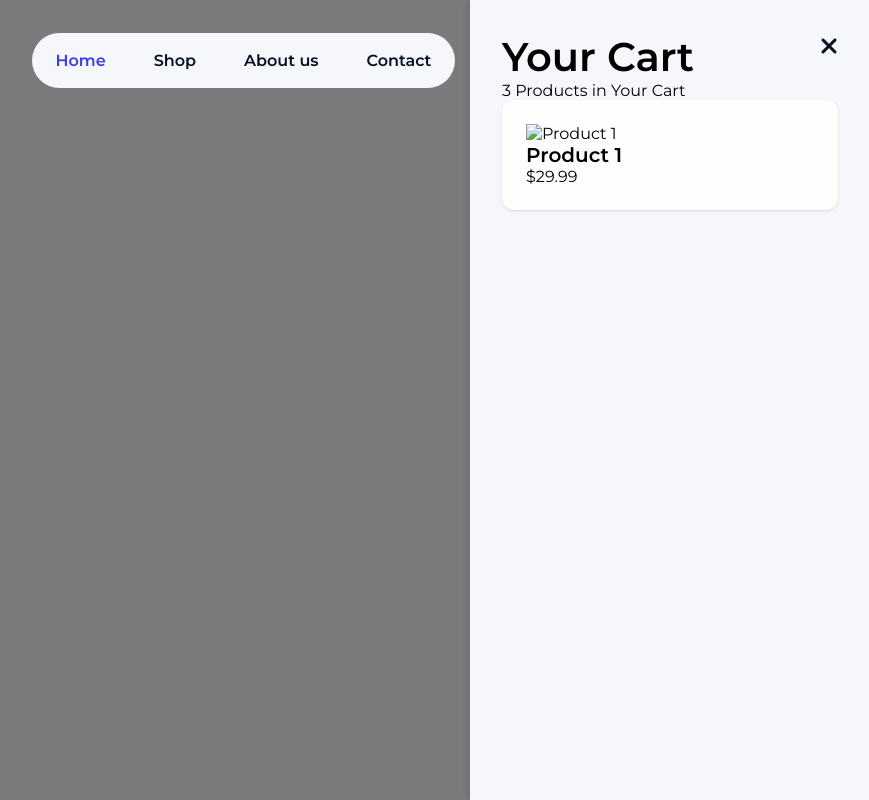
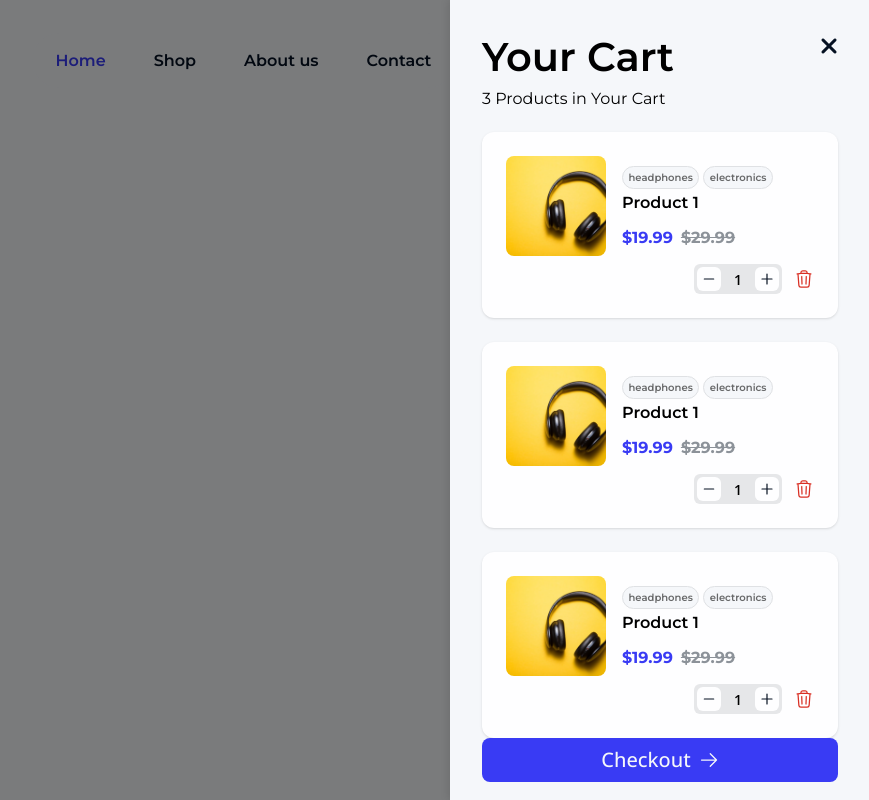
Before and after one commit to helenesyre/PE1-helene-syre, a website built with Vite: page index.html in a window 1280 px wide. Both pictures are taken after a click on the element 1122 px from the left and 60 px from the top of the page. Shown: the top 800 px of the page, without its empty margins (410-1279 px from the left). Built offline with nearby package versions, Linux system fonts and the light colour scheme; no server answers; files whose address does not match are found by name.

Commit message:
Added product cart card component
Extracted cart menu styles to a new cart-menu.css file and removed related styles from navbar.css. Added a reusable productCartCard component for displaying cart items, and updated cartMenu.js to use this component. Added a delete icon and improved cart menu structure and styling for better maintainability.

```diff
--- /dev/null
+++ b/src/assets/styles/cart-menu.css
@@ -0,0 +1,239 @@
+/*========== Cart menu ==========*/
+
+.cart__menu {
+  position: fixed;
+  top: 0;
+  right: -100%;
+  width: 100%;
+  height: 100vh;
+  background-color: var(--color-white-500);
+  padding: var(--spacing-32);
+  transition: right 0.4s;
+  box-shadow: -2px 0 8px rgba(0, 0, 0, 0.1);
+  z-index: 1000;
+}
+
+.cart__menu.show-cart {
+  right: 0;
+}
+
+#cart-button {
+  cursor: pointer;
+}
+
+.cart__container {
+    display: flex;
+    flex-direction: column;
+    height: 100%;
+}
+
+.cart__title {
+    margin-bottom: var(--spacing-8);
+}
+
+.cart__subtitle {
+    margin-bottom: var(--spacing-24);
+}
+
+.cart__checkout {
+    margin-top: auto;
+}
+
+/*========== Cart Items ==========*/
+
+.cart__content {
+    display: flex;
+    gap: var(--spacing-24);
+    flex-direction: column;
+}
+
+.cart__item {
+    display: flex;
+    flex-direction: column;
+    gap: var(--spacing-8);
+}
+
+.cart__item--info {
+    display: flex;
+    gap: var(--spacing-16);
+    align-items: center;
+}
+
+/*========== Image ==========*/
+
+.cart__item--img {
+    width: 100px;
+    height: 100px;
+    border-radius: 8px;
+    overflow: hidden;
+    flex-shrink: 0;
+}
+
+.cart__item--img img {
+    width: 100%;
+    height: 100%;
+    object-fit: cover;
+    display: block;
+}
+
+/*========== Details ==========*/
+
+.cart__item--details {
+    display: flex;
+    flex-direction: column;
+    gap: var(--spacing-4);
+}
+
+
+/*========== Tags ==========*/
+
+.cart__item--tags {
+    display: flex;
+    flex-wrap: wrap;
+    gap: var(--spacing-4);
+}
+
+.tag--cart {
+    padding: var(--spacing-4) 5.5px;
+    justify-content: center;
+    align-items: center;
+    border-radius: 20px;
+    border: 1px solid var(--color-white-600);
+    color: var(--color-white-900);
+    background: var(--color-white-500);
+    font-size: 10px;
+    font-weight: var(--font-weight-semibold);
+    width: fit-content;
+}
+
+/*========== Product name ==========*/
+
+h4.cart__item--name {
+    font-size: 16px;
+    font-weight: var(--font-weight-semibold);
+    margin-bottom: 12px;
+}
+
+/*========== Price ==========*/
+
+.cart__item--price,
+.cart__item--price-regular {
+    display: flex;
+    gap: var(--spacing-8);
+    font-size: var(--font-size-label-small);
+    font-weight: var(--font-weight-bold);
+}
+
+.cart__item--price-discount {
+    color: var(--color-blue-500);
+}
+
+.cart__item--price-old {
+    text-decoration: line-through;
+    color: var(--color-black-200);
+}
+
+/*========== Actions ==========*/
+
+.cart__item--actions {
+    display: flex;
+    flex-direction: row;
+    gap: 12px;
+    margin-left: auto;
+    align-items: center;
+    justify-content: flex-end;
+}
+
+/*========== Quantity ==========*/
+
+.cart__item--quantity {
+    display: flex;
+    flex-direction: row;
+    gap: 13px;
+    align-items: center;
+    justify-content: center;
+    background: var(--color-black-50);
+    padding: 3px;
+    border-radius: 6px;
+}
+
+.cart__item--quantity-decrease,
+.cart__item--quantity-increase  {
+    width: 24px;
+    height: 24px;
+    border-radius: 6px;
+    border: none;
+    background: var(--color-white-50);
+    display: flex;
+    align-items: center;
+    justify-content: center;
+    cursor: pointer;
+}
+
+.cart__item--quantity-decrease:hover,
+.cart__item--quantity-increase:hover  {
+    box-shadow: var(--inner-shadow);
+}
+
+.cart__item--quantity-decrease:hover svg,
+.cart__item--quantity-increase:hover svg  {
+    color: var(--color-blue-500);
+}
+
+.cart__item--quantity-decrease svg,
+.cart__item--quantity-increase svg  {
+    width: 16px;
+    height: 16px;
+    color: var(--color-black-500);
+}
+
+.cart__item--quantity-decrease svg path,
+.cart__item--quantity-increase svg path {
+    vector-effect: non-scaling-stroke;
+}
+
+.cart__item--quantity-number {
+    font-size: 14px;
+    font-family: var(--font-secondary);
+    font-weight: var(--font-weight-semibold);
+}
+
+/*========== Remove button ==========*/
+
+.cart__item--remove button{
+    background: none;
+    border: none;
+    width: 20px;
+    height: 20px;
+    cursor: pointer;
+    flex-shrink: 0;
+    color: var(--color-feedback-error);
+    display: flex;
+    align-items: center;
+    justify-content: center;
+    transition: all 0.3s ease;
+}
+
+.cart__item--remove button:hover {
+    transform: scale(1.1);
+}
+
+.cart__item--remove button svg{
+    width: 100%;
+    height: 100%;
+    display: block;
+}
+
+/*========== Tablet ==========*/
+
+@media (min-width: 768px) {
+  .cart__menu {
+    width: 420px;
+  }
+}
+
+/*========== Desktop ==========*/
+
+@media (min-width: 1200px) {
+
+}
--- a/src/assets/styles/navbar.css
+++ b/src/assets/styles/navbar.css
@@ -6,10 +6,10 @@
 }
 
 .nav-absolute {
-    position: absolute;
-    top: 0;
-    left: 0;
-    z-index: 999;
+  position: absolute;
+  top: 0;
+  left: 0;
+  z-index: 999;
 }
 
 #navbar-container {
@@ -186,28 +186,6 @@
   transform: translateY(-2px);
 }
 
-/*========== Cart menu ==========*/
-.cart__menu {
-  position: fixed;
-  top: 0;
-  right: -100%;
-  width: 100%;
-  height: 100vh;
-  background-color: var(--color-white-500);
-  padding: var(--spacing-32);
-  transition: right 0.4s;
-  box-shadow: -2px 0 8px rgba(0, 0, 0, 0.1);
-  z-index: 1000;
-}
-
-.cart__menu.show-cart {
-  right: 0;
-}
-
-#cart-button {
-  cursor: pointer;
-}
-
 /*========== Tablet ==========*/
 
 @media (min-width: 768px) {
@@ -221,10 +199,6 @@
 
   .nav__menu {
     width: 50%;
-  }
-
-  .cart__menu {
-    width: 400px;
   }
 
   .nav__actions svg {
@@ -256,6 +230,7 @@
     background-color: transparent;
     padding: 0;
     box-shadow: none;
+    z-index: 800;
   }
 
   .nav__list {
--- a/src/assets/styles/style.css
+++ b/src/assets/styles/style.css
@@ -5,6 +5,7 @@
 @import './navbar.css';
 @import './buttons.css';
 @import './toasts.css';
+@import './cart-menu.css';
 
 /*========== Base ==========*/
 * {
--- a/src/assets/styles/variables.css
+++ b/src/assets/styles/variables.css
@@ -128,6 +128,7 @@
 
     /* Shadows */
     --shadow: 0 1px 2px -1px rgba(0, 0, 0, 0.10), 0 1px 3px 0 rgba(0, 0, 0, 0.10);
+    --inner-shadow: inset 0 2px 6px rgba(0,0,0,0.10);
 
     /*
     font-synthesis: none;
--- /dev/null
+++ b/src/components/cards/productCartCard.js
@@ -0,0 +1,49 @@
+// Card component for displaying a product in the cart
+export function productCartCard() {
+  return `
+    <div class="cart__item box">
+
+        <div class="cart__item--info">
+            <div class="cart__item--img">
+            <img src="/src/assets/images/headphones.jpg" alt="Product 1">
+            </div>
+
+            <div class="cart__item--details">
+                <div class="cart__item--tags">
+                    <span class="tag--cart">headphones</span>
+                    <span class="tag--cart">electronics</span>
+                </div>
+                <h4 class="cart__item--name">Product 1</h4>
+                <div class="cart__item--price">
+                    <p class="cart__item--price-discount">$19.99</p>
+                    <p class="cart__item--price-old">$29.99</p>
+                </div>
+            </div>
+        </div>
+
+        <div class="cart__item--actions">
+            <div class="cart__item--quantity">
+                <button class="cart__item--quantity-decrease">
+                <svg xmlns="http://www.w3.org/2000/svg" fill="none" viewBox="0 0 24 24" stroke-width="1.2" stroke="currentColor" class="size-6">
+                    <path stroke-linecap="round" stroke-linejoin="round" d="M5 12h14" />
+                </svg>
+                </button>
+                <span class="cart__item--quantity-number">1</span>
+                <button class="cart__item--quantity-increase">
+                <svg xmlns="http://www.w3.org/2000/svg" fill="none" viewBox="0 0 24 24" stroke-width="1.2" stroke="currentColor" class="size-6">
+                    <path stroke-linecap="round" stroke-linejoin="round" d="M12 4.5v15m7.5-7.5h-15" />
+                </svg>
+                </button>
+            </div>
+            <div class="cart__item--remove">
+                <button class="cart__item--remove-button">
+                    <svg xmlns="http://www.w3.org/2000/svg" fill="none" viewBox="0 0 24 24" stroke-width="1.5" stroke="currentColor" class="size-6">
+                        <path stroke-linecap="round" stroke-linejoin="round" d="m14.74 9-.346 9m-4.788 0L9.26 9m9.968-3.21c.342.052.682.107 1.022.166m-1.022-.165L18.16 19.673a2.25 2.25 0 0 1-2.244 2.077H8.084a2.25 2.25 0 0 1-2.244-2.077L4.772 5.79m14.456 0a48.108 48.108 0 0 0-3.478-.397m-12 .562c.34-.059.68-.114 1.022-.165m0 0a48.11 48.11 0 0 1 3.478-.397m7.5 0v-.916c0-1.18-.91-2.164-2.09-2.201a51.964 51.964 0 0 0-3.32 0c-1.18.037-2.09 1.022-2.09 2.201v.916m7.5 0a48.667 48.667 0 0 0-7.5 0" />
+                    </svg>
+                </button>
+            </div>
+        </div>
+
+    </div>
+  `;
+}
--- a/src/components/cartMenu.js
+++ b/src/components/cartMenu.js
@@ -1,20 +1,26 @@
+// Import the productCartCard component
+import { productCartCard } from './cards/productCartCard.js';
 
 export function cartMenu(element) {
   element.innerHTML = `
+    <div class="cart__container">
       <div class="cart__close" id="cart-close">
         <i class="fa-solid fa-xmark"></i>
       </div>
       <h3 class="cart__title">Your Cart</h3>
       <p class="cart__subtitle">3 Products in Your Cart</p>
-    <div class="cart__content box">
-      <div class="cart__item">
-        <div class="cart__item--img">
-          <img src="/assets/images/product-1.jpg" alt="Product 1">
+      <div class="cart__content">
+          ${productCartCard()}
+          ${productCartCard()}
+          ${productCartCard()}
       </div>
-        <div class="cart__item--details">
-          <h4 class="cart__item--name">Product 1</h4>
-          <p class="cart__item--price">$29.99</p>
-        </div>
+      <div class="cart__checkout">
+        <button class="btn btn__large btn__primary btn__full-width">
+            Checkout
+            <svg xmlns="http://www.w3.org/2000/svg" fill="none" viewBox="0 0 24 24" stroke-width="1.5" stroke="currentColor" class="size-6">
+                <path stroke-linecap="round" stroke-linejoin="round" d="M13.5 4.5 21 12m0 0-7.5 7.5M21 12H3" />
+            </svg>
+        </button>
       </div>
     </div>
   `;
```
Also changed, not shown: src/assets/icons/delete.svg (added). Lines whose indentation alone changed are shown as unchanged.
